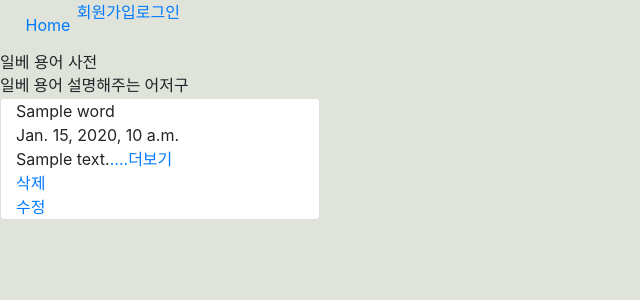
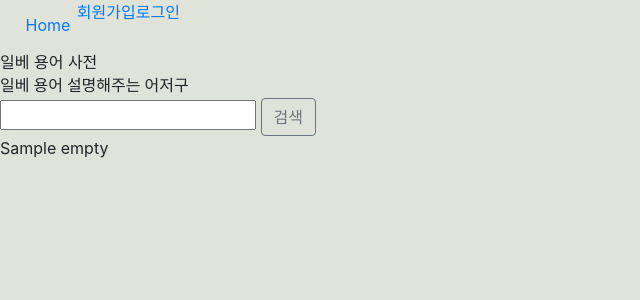
Before and after one commit to JeonJeaWon/ilbae_dictionary, a Django app: template word/templates/home.html in a window 1280 px wide. Shown: the top 300 px of the page, without its empty margins (0-640 px from the left). Run offline with Django 3.2, Linux system fonts and the light colour scheme; the template is opened without the code that fills it: most values are stand-ins (such as "Sample title", 1, 10 or a date in 2020); some libraries are stand-ins or nearby versions; some web fonts are replaced.

Commit message:
검색기능 추가 및 home.html 프론트 메인색 수정

```diff
--- a/word/templates/home.html
+++ b/word/templates/home.html
@@ -40,20 +40,51 @@
             </div>
         </div>
 
+        <div class="container-fluid">
+            <div class="row">
+                <form class="search" action="{% url 'home' %}" method="GET">
+                    <input type="text" name="search">
+                    <button class="btn btn-outline-secondary" type="submit">검색</button>
+                </form>
+            </div>
+        </div>
 
+        {%if check %}
         <div class="container-fluid">
             <div class="row">
                 {% for word in words.all %}
                 <div class="col-sm-3 card">
                     <div class="title">{{word.title}}</div>
                     <div class="date">{{word.pup_date}}</div>
-                    <div class="summary">{{word.summary}}<a href="{% url 'detail' word.id%}">....더보기</a></div>
-                    <div class="link"><a href="{% url 'delete' word.id %}"> 삭제</a></div>
-                    <div class="link"><a href="{% url 'edit' word.id %}"> 수정</a></div>
+                    <div class="summary">{{word.summary}}</div>
+                    <a class="link" href="{% url 'detail' word.id%}">....더보기</a>
+                    <a class="link" href="{% url 'delete' word.id %}"> 삭제</a>
+                    <a class="link" href="{% url 'edit' word.id %}"> 수정</a>
                 </div>
                 {% endfor %}
             </div>
         </div>
+        {% else %}
+            {% if empty %}
+                {{empty}}
+            {% else %}
+            <div class="container-fluid">
+            <div class="row">
+                {% for result in results.all %}
+                <div class="col-sm-3 card">
+                    <div class="title">{{result.title}}</div>
+                    <div class="date">{{result.pup_date}}</div>
+                    <div class="summary">{{result.summary}}</div>
+                    <div class="link"><a href="{% url 'detail' result.id%}">....더보기</a></div>
+                    <div class="link"><a href="{% url 'delete' result.id %}"> 삭제</a></div>
+                    <div class="link"><a href="{% url 'edit' result.id %}"> 수정</a></div>
+                </div>
+                {% endfor %}
+            </div>
+        </div>
+            {% endif %}
+        {% endif %}
+
 
     </body>
 </html>
```
Also changed, not shown: word/static/css/home.css (+36 -10 lines), word/views.py (+8 -2 lines), db.sqlite3.
